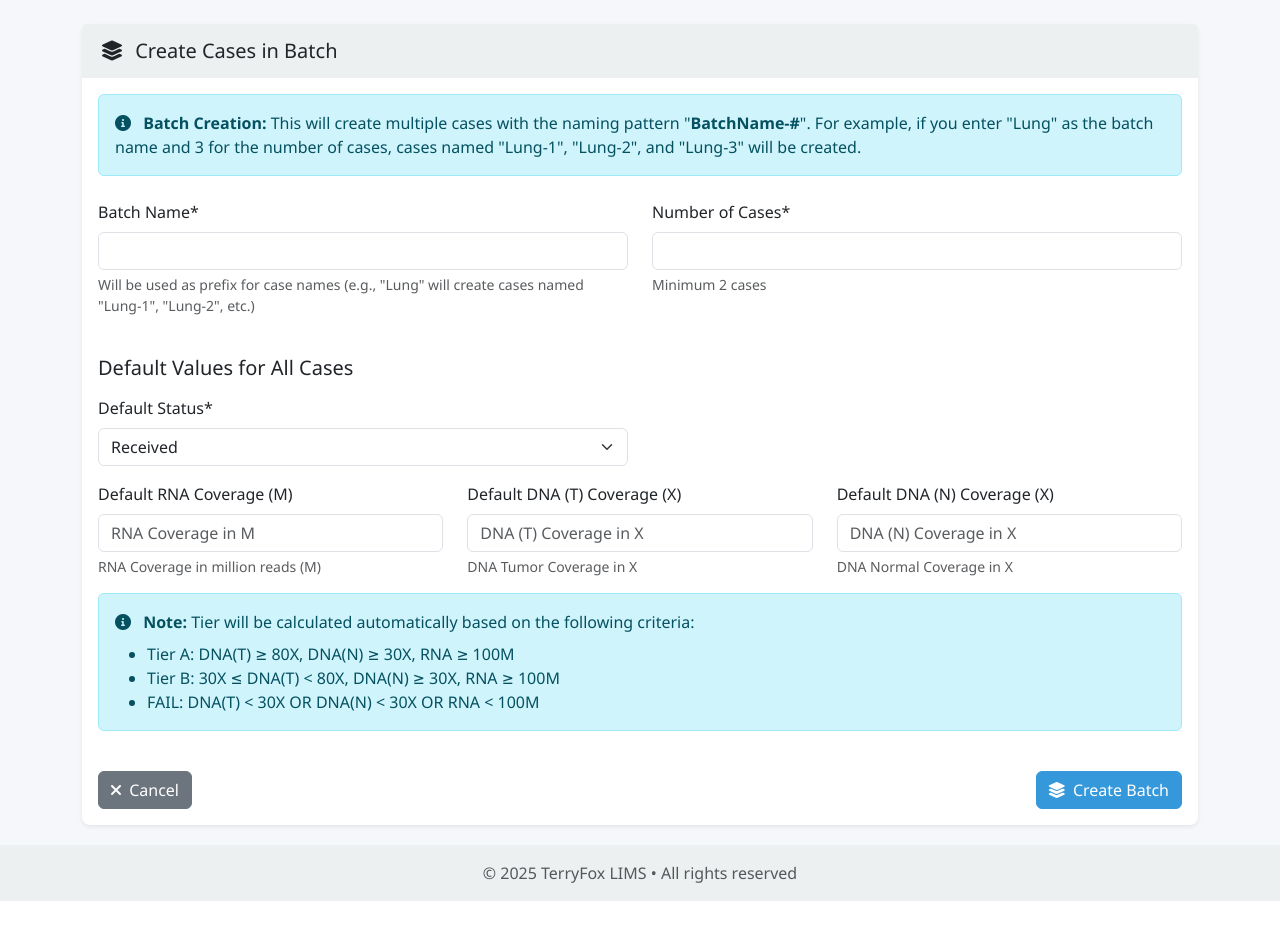
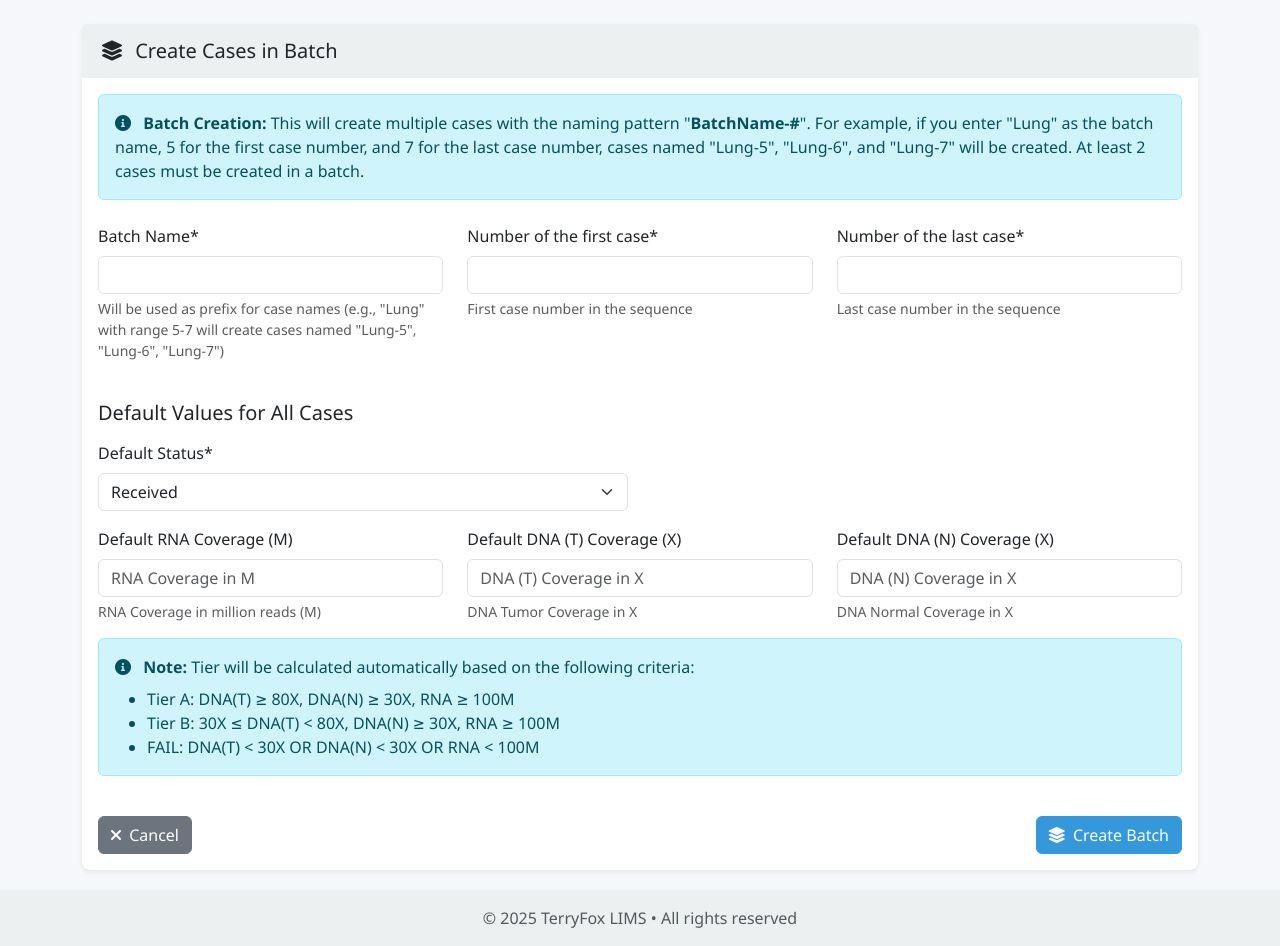
Before and after one commit to acri-nb/terryfox-lims, a Django app: page /projects/7/cases/batch/ in a window 1280 px wide. Shown: the part 104-1050 px from the top of the page. Before the commit the page ends 1005 px from the top, so only its background shows below. Run offline with Django 3.2, Linux system fonts and the light colour scheme; a user stored in the database is signed in; data comes from the database, SQL or seed files in the repository; both versions use the stored data as it was after the commit; some libraries are stand-ins or nearby versions.

Commit message:
update case in batch

```diff
--- a/core/forms.py
+++ b/core/forms.py
@@ -60,17 +60,23 @@ class CaseForm(forms.ModelForm):
 
 class BatchCaseForm(forms.Form):
     """Form for creating multiple cases in a batch."""
-    batch_size = forms.IntegerField(
+    min_case_number = forms.IntegerField(
+        min_value=1,
+        widget=forms.NumberInput(attrs={'class': 'form-control'}),
+        label=_('Number of the first case'),
+        help_text=_('First case number in the sequence')
+    )
+    max_case_number = forms.IntegerField(
         min_value=2,
         widget=forms.NumberInput(attrs={'class': 'form-control'}),
-        label=_('Number of Cases'),
-        help_text=_('Minimum 2 cases')
+        label=_('Number of the last case'),
+        help_text=_('Last case number in the sequence')
     )
     batch_name = forms.CharField(
         max_length=255,
         widget=forms.TextInput(attrs={'class': 'form-control'}),
         label=_('Batch Name'),
-        help_text=_('Will be used as prefix for case names (e.g., "Lung" will create cases named "Lung-1", "Lung-2", etc.)')
+        help_text=_('Will be used as prefix for case names (e.g., "Lung" with range 5-7 will create cases named "Lung-5", "Lung-6", "Lung-7")')
     )
     status = forms.ChoiceField(
         choices=Case.STATUS_CHOICES,
@@ -96,6 +102,21 @@ class BatchCaseForm(forms.Form):
         label=_('Default DNA (N) Coverage (X)'),
         help_text=_('DNA Normal Coverage in X')
     )
+
+    def clean(self):
+        cleaned_data = super().clean()
+        min_case_number = cleaned_data.get('min_case_number')
+        max_case_number = cleaned_data.get('max_case_number')
+
+        if min_case_number is not None and max_case_number is not None:
+            if max_case_number < min_case_number:
+                raise forms.ValidationError(_("The last case number must be greater than or equal to the first case number."))
+
+            # Check that at least 2 cases will be created
+            if (max_case_number - min_case_number + 1) < 2:
+                raise forms.ValidationError(_("You must create at least 2 cases in a batch."))
+
+        return cleaned_data
 
 class CSVImportForm(forms.Form):
     """Form for importing cases from a CSV file."""
--- a/core/views.py
+++ b/core/views.py
@@ -260,7 +260,8 @@ def batch_case_create(request, project_id):
     if request.method == 'POST':
         form = BatchCaseForm(request.POST)
         if form.is_valid():
-            batch_size = form.cleaned_data['batch_size']
+            min_case_number = form.cleaned_data['min_case_number']
+            max_case_number = form.cleaned_data['max_case_number']
             batch_name = form.cleaned_data['batch_name']
             status = form.cleaned_data['status']
             rna_coverage = form.cleaned_data['rna_coverage']
@@ -269,8 +270,8 @@ def batch_case_create(request, project_id):
 
             cases_created = 0
 
-            # Create the specified number of cases
-            for i in range(1, batch_size + 1):
+            # Create cases with numbers from min to max (inclusive)
+            for i in range(min_case_number, max_case_number + 1):
                 case_name = f"{batch_name}-{i}"
 
                 # Check if a case with this name already exists in the project
@@ -291,9 +292,11 @@ def batch_case_create(request, project_id):
             if cases_created > 0:
                 messages.success(
                     request,
-                    _('Successfully created {count} cases in batch "{batch}"!').format(
+                    _('Successfully created {count} cases in batch "{batch}" (from {min} to {max})!').format(
                         count=cases_created,
-                        batch=batch_name
+                        batch=batch_name,
+                        min=min_case_number,
+                        max=max_case_number
                     )
                 )
             else:
--- a/templates/core/batch_case_form.html
+++ b/templates/core/batch_case_form.html
@@ -20,18 +20,22 @@
         <div class="alert alert-info mb-4">
             <i class="fas fa-info-circle me-2"></i>
             <strong>Batch Creation:</strong> This will create multiple cases with the naming pattern "<strong>BatchName-#</strong>".
-            For example, if you enter "Lung" as the batch name and 3 for the number of cases, cases named "Lung-1", "Lung-2", and "Lung-3" will be created.
+            For example, if you enter "Lung" as the batch name, 5 for the first case number, and 7 for the last case number, cases named "Lung-5", "Lung-6", and "Lung-7" will be created.
+            At least 2 cases must be created in a batch.
         </div>
 
         <form method="post">
             {% csrf_token %}
 
             <div class="row mb-4">
-                <div class="col-md-6">
+                <div class="col-md-4">
                     {{ form.batch_name|as_crispy_field }}
                 </div>
-                <div class="col-md-6">
-                    {{ form.batch_size|as_crispy_field }}
+                <div class="col-md-4">
+                    {{ form.min_case_number|as_crispy_field }}
+                </div>
+                <div class="col-md-4">
+                    {{ form.max_case_number|as_crispy_field }}
                 </div>
             </div>
 
```
Also changed, not shown: README.md, db.sqlite3.
